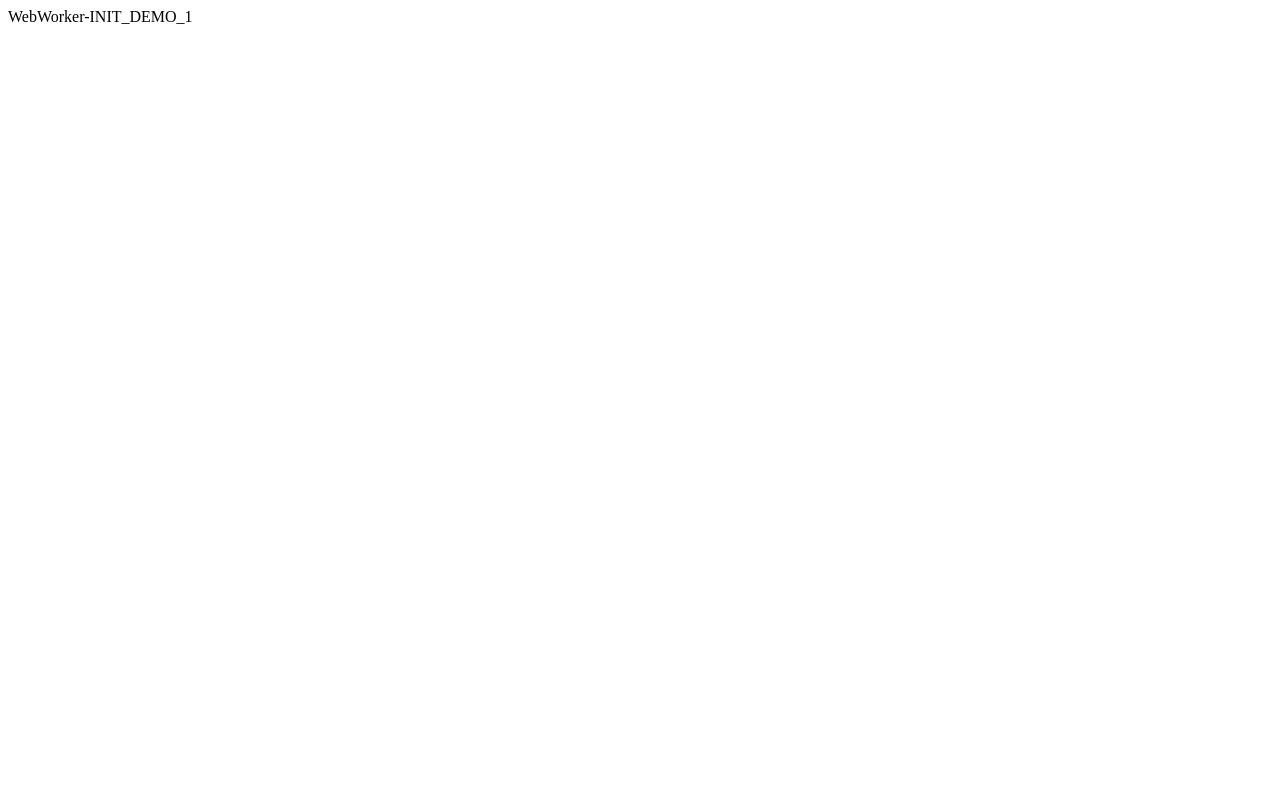
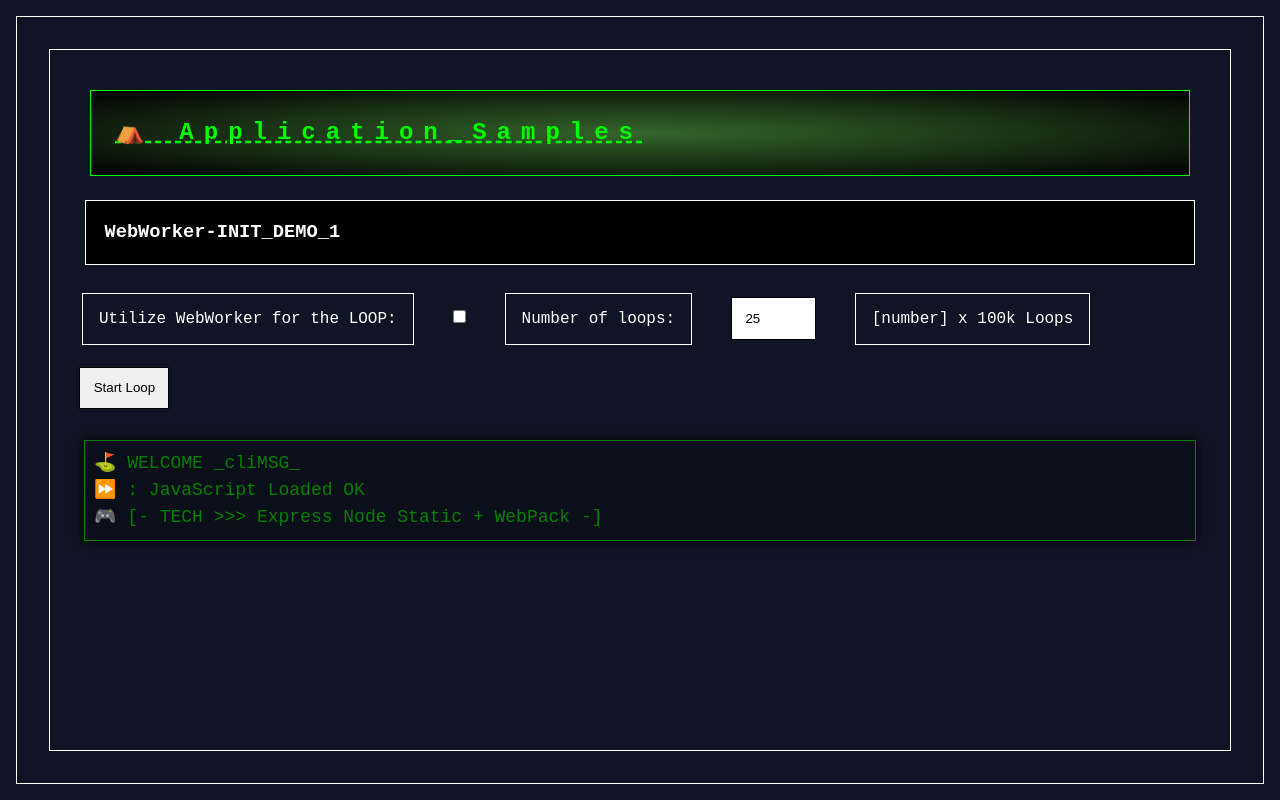
Before and after one commit to MyUserNameIsMyUserName/-v_wb-_V_WorkBalancer, a website: page Application_Samples/WebWorker-INIT_DEMO_1/public/index.html in a window 1280 px wide. Drawn offline with Linux system fonts and the light colour scheme.

Commit message:
yea some fixes and extending

```diff
--- /dev/null
+++ b/Application_Samples/WebWorker-INIT_DEMO_1/public/css/_V_.css
@@ -0,0 +1,71 @@
+* {
+	margin: 0;
+	padding: 0;
+	line-height: 1em;
+	border: 1px solid;
+	margin: 1em;
+	padding: 1em;
+}
+
+html, body {
+	font-size: 100%;
+	background: #101525;
+	color: white;
+	font-size: 16px;
+	font-family: monospace;
+}
+
+h2 {
+	line-height: 1.5em;
+	letter-spacing: 10px;
+	text-decoration: underline #00ff00;
+	text-decoration-style: dashed;
+	color: lime;
+	background: radial-gradient(#34652b, rgb(0 0 0));
+}
+
+h3 {
+	background: black;
+	line-height: 1.35em;
+}
+
+cli_msg {
+	display: flex;
+	flex-direction: column;
+	white-space: pre-wrap;
+	padding: 0;
+	font-size: 18px;
+	line-height: 1.5em;
+	padding: 0.5em;
+	background: rgb(10 15 25);
+	box-shadow: 0 0 10px black;
+}
+
+cli_msg>h2, cli_msg>p {
+	padding: 0.5em;
+	margin: 0.25em;
+}
+
+[type='success'] {
+	color: green;
+}
+
+[type='error'] {
+	color: red;
+}
+
+[type='info'] {
+	color: rgb(16, 72, 255);
+}
+
+[type='warn'] {
+	color: rgb(255, 136, 0);
+}
+
+img {
+	max-height: 200px;
+	display: block;
+	margin: 0 auto;
+	box-shadow: 0 0 100px lime;
+	background: darkorange;
+}
--- a/Application_Samples/WebWorker-INIT_DEMO_1/public/index.html
+++ b/Application_Samples/WebWorker-INIT_DEMO_1/public/index.html
@@ -1 +1,13 @@
-WebWorker-INIT_DEMO_1
+<h2>&#9978; Application_Samples</h2>
+<h3>WebWorker-INIT_DEMO_1</h3>
+<input_title>Utilize WebWorker for the LOOP:</input_title>
+<input type="checkbox" id="sendToWebWorker"  />
+<input_title>Number of loops:</input_title>
+<input type="number" id="loopValue" value="25" min="1" max="100">
+<mini_info>[number] x 100k Loops</mini_info>
+<button type="button" id="startLoopButton" onclick="startLoop()">Start Loop</button>
+<!-- APPLY STYLE BEFORE JS-->
+<link rel="stylesheet" href="/css/_V_.css">
+
+<!-- ALERT TO SHOW IT WORKS -->
+<script src="/js/_V_.js"></script>
--- /dev/null
+++ b/Application_Samples/WebWorker-INIT_DEMO_1/public/js/_V_.js
@@ -0,0 +1,47 @@
+try {
+	toDOM(cliMSGS.unknownReason);
+} catch (error) {
+	console.log(error);
+}
+
+let cliMSGS = {
+	successMessage : "<cli_msg type='success'>✅ SUCCESS  \n⏩ toDOM( $domString ) \n➰ [- Added to DOM! -]</cli_msg>",
+	missingInput : "<cli_msg type='error'>⛔ ERROR  \n⏩ toDOM( $domString ) \n❗ [- domString >=IS=> ( undefined <_OR_> Empty ) -]</cli_msg>",
+	unknownReason : "<cli_msg type='warn'>❓ UNKNOWN ERROR \n⏩ toDOM( $domString ) \n🗽 [- Things somehow went so wrong it's not even able to know what... -]</cli_msg>",
+	jokeError : "<cli_msg type='info'>❎ SUCCESS ERROR \n⏩ toDOM( $domString ) \n⭕ [- Application Successfully Failed to Execute Random Task... -]</cli_msg>",
+	jsWorksMessage: "<cli_msg type='success'>⛳ WELCOME _cliMSG_ \n⏩ : JavaScript Loaded OK \n🎮 [- TECH >>> Express Node Static + WebPack -]</cli_msg>"
+}
+
+try {
+	toDOM(cliMSGS.unknownReason);
+} catch (error) {
+	console.log(error);
+}
+
+toDOM = (domString = null) => {
+	var docBody = document.querySelector("body");
+	if (domString === null) {
+		docBody.innerHTML += cliMSGS.missingInput;
+		return false;
+	}
+	const parser = new DOMParser();
+	const doc = parser.parseFromString(domString, "application/xml")
+	docBody.append(doc.documentElement);
+	return true;
+}
+
+startLoop = () => {
+	toDOM("<cli_msg type='info'>❎ STARTING THE LOOP \n⏩ startLoop() \n⭕ [- Thread-Blocking Loop has Started -]</cli_msg>");
+	const loopNumberInputValue = document.getElementById("loopValue").value;
+	const loopInWebWorker = document.getElementById("sendToWebWorker").checked;
+	const loopNumber = loopNumberInputValue * 10000 ;
+	const timeExpected = loopNumber ;
+	const loopInsideOf = (loopInWebWorker ? "UI_Thread" : "WW_Thread")
+
+	toDOM("<cli_msg type='success'>⛳ LoopNumber: "+ loopNumber +" \n⏩ : Expected Execution Time: "+ timeExpected+"ms \n🎮 [- LOOPING_INSIDE >>> "+loopInsideOf+" -]</cli_msg>");
+	toDOM("<cli_msg type='warn'>⛔ ENDING THE LOOP \n⏩ startLoop() \n➰ [- Thread-Blocking Loop has Finished -]</cli_msg>");
+}
+
+(()=>{
+	toDOM(cliMSGS.jsWorksMessage);
+})()
```
Also changed, not shown: Application_Samples/WebWorker-INIT_DEMO_1/public/img/_V_.png (added).
